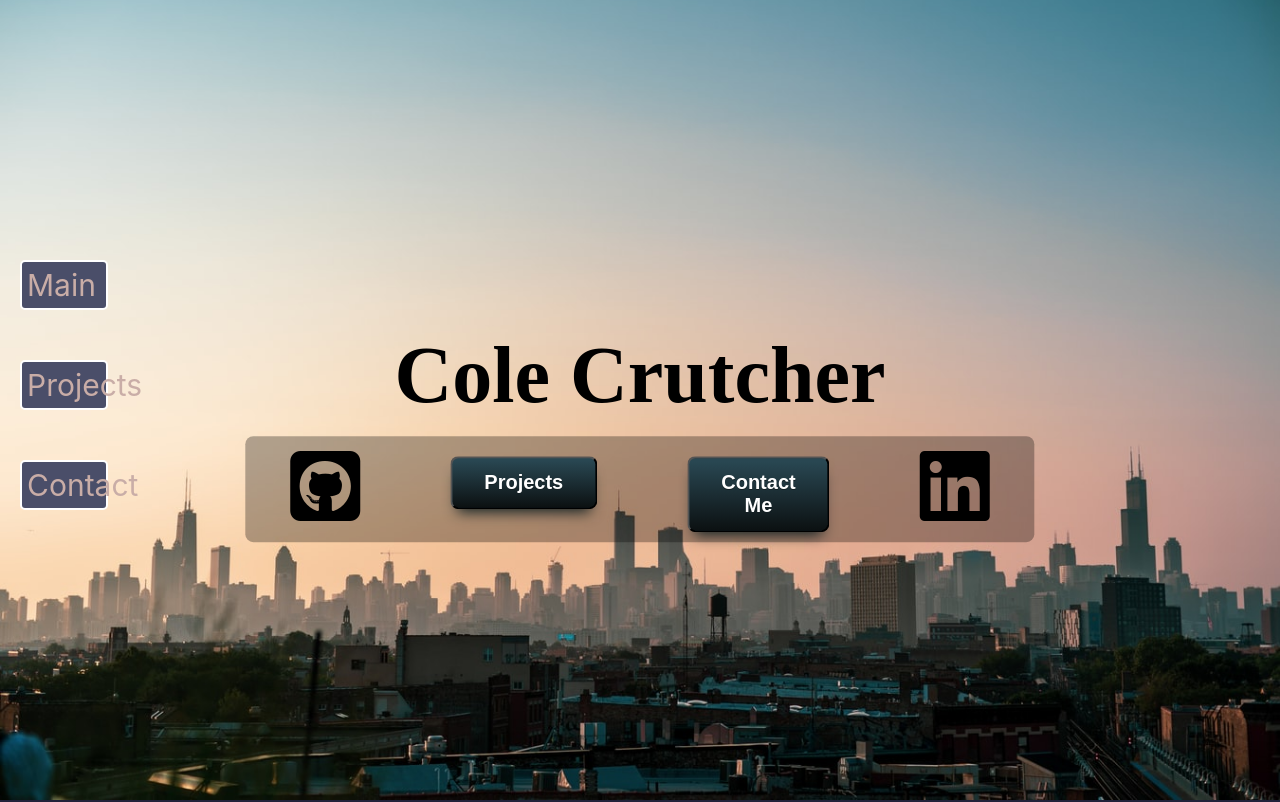
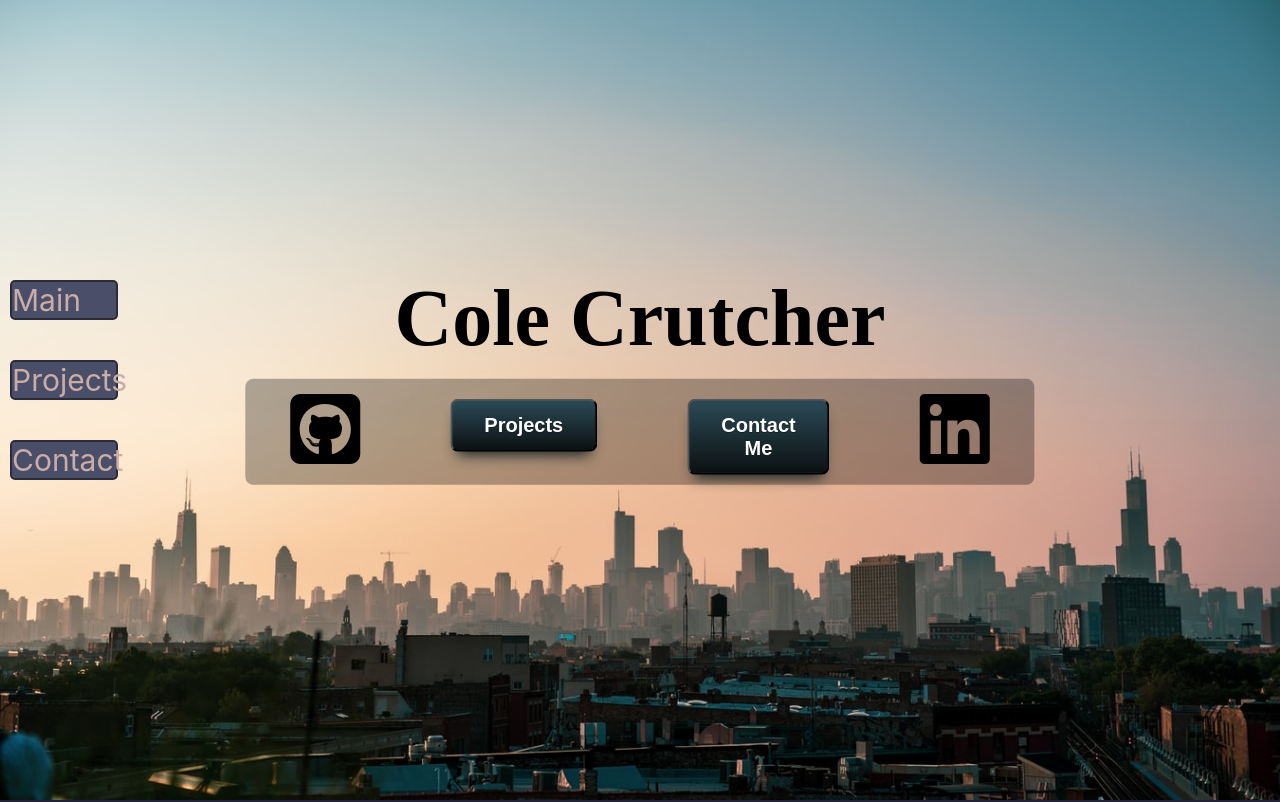
Before and after one commit to ccrutcher/portfolio, a React (Create React App) app: page / in a window 1280 px wide. Shown: the top 802 px of the page. Built offline with nearby package versions, Linux system fonts and the light colour scheme.

Commit message:
Styling acceptable for now

```diff
--- a/src/App.css
+++ b/src/App.css
@@ -13,10 +13,8 @@
 .nav-link {
   background-color: #4a4e69;
   font-size: 30px;
-  margin: 10px;
   margin-bottom: 40px;
-  padding: 5px;
-  border: 2px solid white;
+  border: 2px solid #2a2c3b;
   border-radius: 5px;
   cursor: pointer;
 }
--- a/src/sections/Main.css
+++ b/src/sections/Main.css
@@ -33,9 +33,9 @@
   flex-direction: column;
   position: absolute;
   margin: 0;
-  top: 55%;
+  top: 45%;
   left: 50%;
-  transform: translate(-50%, -55%);
+  transform: translate(-50%, -45%);
 }
 
 .links {
```
